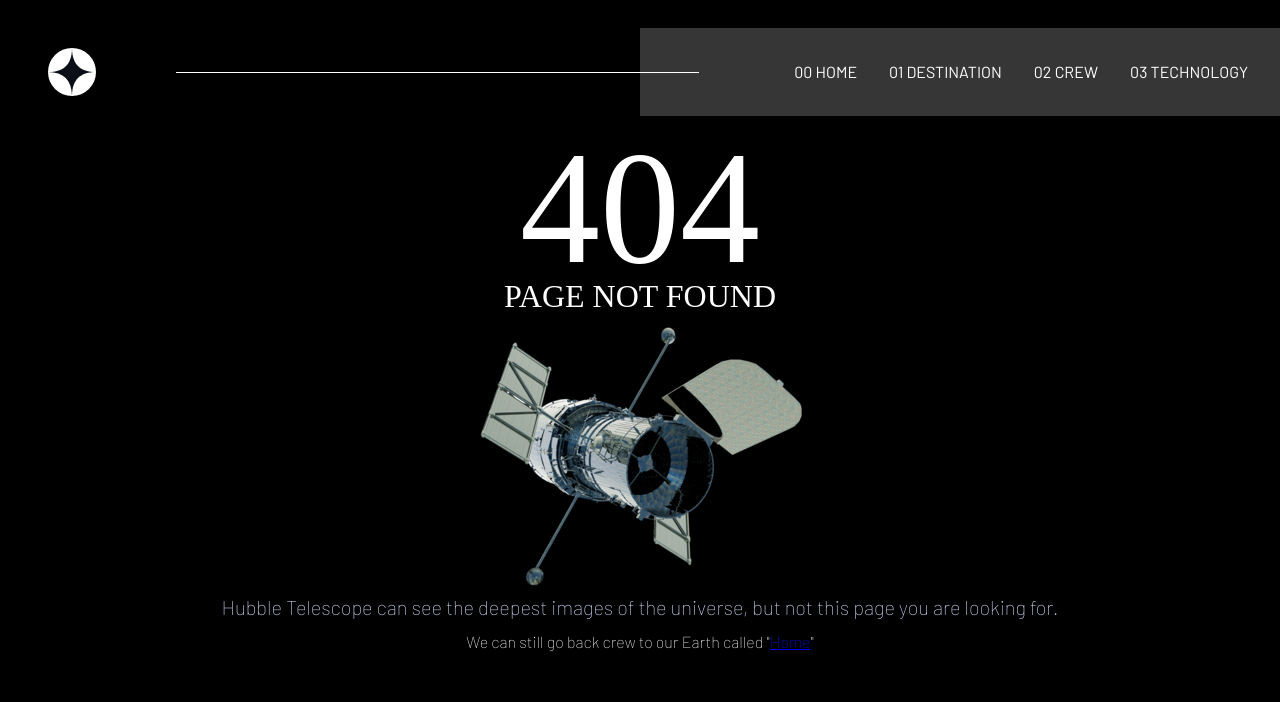
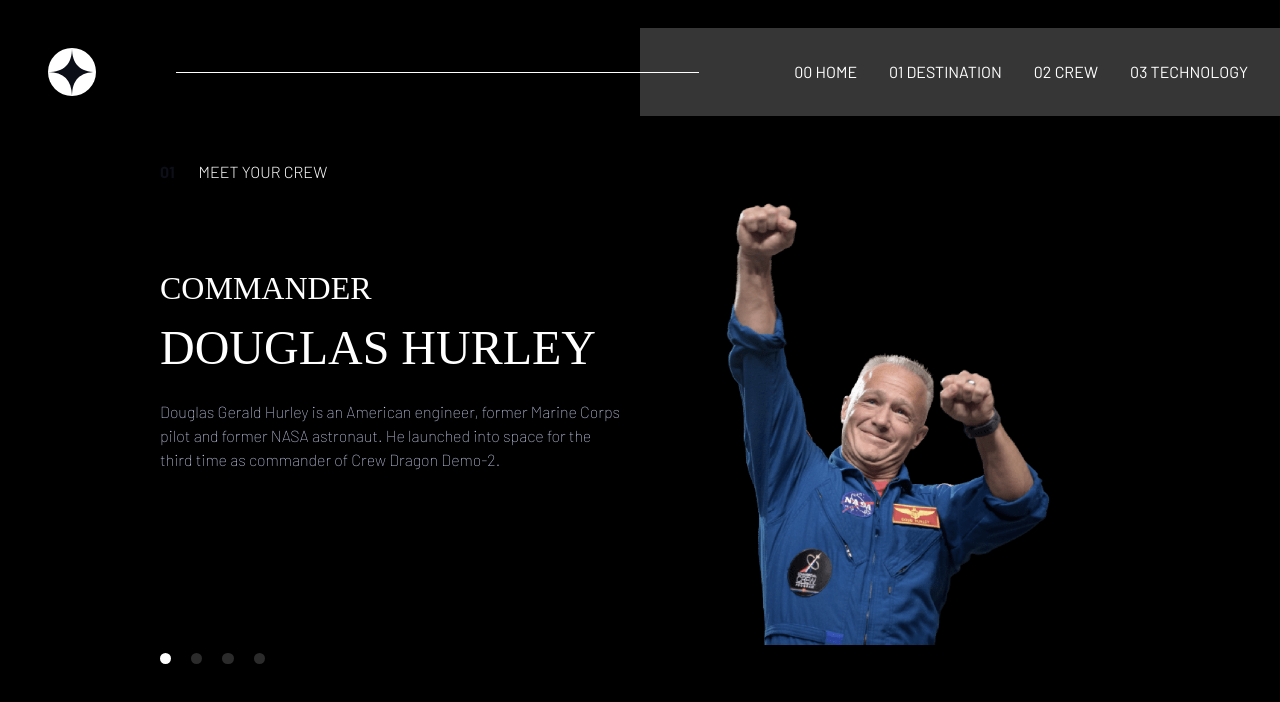
Before and after one commit to SerPet-eng/Space-Tourism-Website-Test, a React (Vite) app: page /crew/1 in a window 1280 px wide. Shown: the top 702 px of the page. Built offline with nearby package versions, Linux system fonts and the light colour scheme; a web font is replaced by a local one.

Commit message:
More Routes 👷‍♂️🛠️📲
 - Creating Routes for the Crew Page

```diff
--- a/src/App.jsx
+++ b/src/App.jsx
@@ -14,6 +14,7 @@ import NotFound from './components/Error/NotFound';
 import { usePageContext } from './utils/PageContext';
 
 import DestinationRoutes from './routes/DestinationRoutes';
+import CrewRoutes from './routes/CrewRoutes';
 
 export default function App() {
   const { destinations, crew, technology, loading } = usePageContext();
@@ -28,6 +29,10 @@ export default function App() {
           <Route path="/destination">
             <Route index element={<Navigate to="moon" />} />
             <Route path=":id" element={<DestinationRoutes />} />
+          </Route>
+          <Route path="/crew">
+            <Route index element={<Navigate to="crew1" />} />
+            <Route path=":id" element={<CrewRoutes />} />
           </Route>
           <Route path="*" element={<NotFound />} />
         </Routes>
--- a/src/components/SmallPagination.jsx
+++ b/src/components/SmallPagination.jsx
@@ -1,15 +1,36 @@
 import { useState } from 'react';
+import { Link, Outlet } from 'react-router-dom';
 
 export default function SmallPagination() {
   const [activeIndex, setActiveIndex] = useState(0);
 
-  const smallPagination = ['', '', '', ''];
+  const smallPagination = ['crew1', 'crew2', 'crew3', 'crew4'];
+
+  const getLinkPath = (index) => {
+    switch (index) {
+      case 0:
+        return '/crew1';
+      case 1:
+        return '/crew2';
+      case 2:
+        return '/crew3';
+      case 3:
+        return '/crew4';
+      default:
+        return '/crew1';
+    }
+  };
 
   return (
     <>
       <div className="small-pagination">
         <ul className="small-pagination-list">
           {smallPagination.map((item, index) => (
+            <>
+              <Link
+                to={`/crew${getLinkPath(index)}`}
+                style={{ textDecoration: 'none', color: 'transparent' }}
+              >
                 <li
                   key={index}
                   className={`small-pagination-item ${
@@ -19,9 +40,12 @@ export default function SmallPagination() {
                 >
                   {item}
                 </li>
+              </Link>
+            </>
           ))}
         </ul>
       </div>
+      <Outlet />
     </>
   );
 }
--- /dev/null
+++ b/src/routes/CrewRoutes.jsx
@@ -0,0 +1,37 @@
+import { usePageContext } from '../utils/PageContext';
+import Crew from '../components/Crew/Crew';
+import { useParams } from 'react-router-dom';
+
+export default function CrewRoutes() {
+  const { crew, loading } = usePageContext();
+  const { id } = useParams();
+
+  const crewIndex = parseInt(id.replace('crew', ''), 10) - 1;
+
+  if (crewIndex < 0 || crewIndex >= crew.length) {
+    return <div style={{ color: 'white' }}>Crew not found</div>;
+  }
+
+  if (crewIndex === -1) {
+    return <div style={{ color: 'white' }}>Crew not found</div>;
+  }
+
+  console.log(id);
+
+  return (
+    <>
+      {loading ? (
+        <div>Loading...</div>
+      ) : (
+        crew.length > 0 && (
+          <Crew
+            img={crew[crewIndex].images.png}
+            name={crew[crewIndex].name}
+            role={crew[crewIndex].role}
+            bio={crew[crewIndex].bio}
+          />
+        )
+      )}
+    </>
+  );
+}
--- a/src/utils/PageContext.jsx
+++ b/src/utils/PageContext.jsx
@@ -17,11 +17,11 @@ export default function PageContext({ children }) {
   const crew = data.crew || [];
   const technology = data.technology || []; // If data is still loading, return a loading indicator
 
-  if (destinations.length > 0 && crew.length > 0 && technology.length > 0) {
-    console.log('Its Working');
-  } else {
-    console.log('Loading...');
-  }
+  // if (destinations.length > 0 && crew.length > 0 && technology.length > 0) {
+  //   console.log('Its Working');
+  // } else {
+  //   console.log('Loading...');
+  // }
 
   if (loading) {
     return <div>Loading...</div>;
```
Lines whose indentation alone changed are shown as unchanged.
